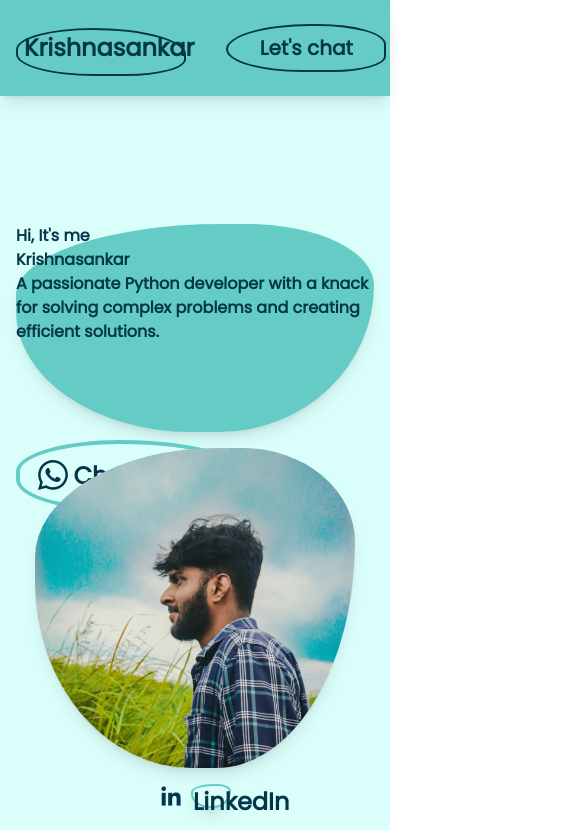
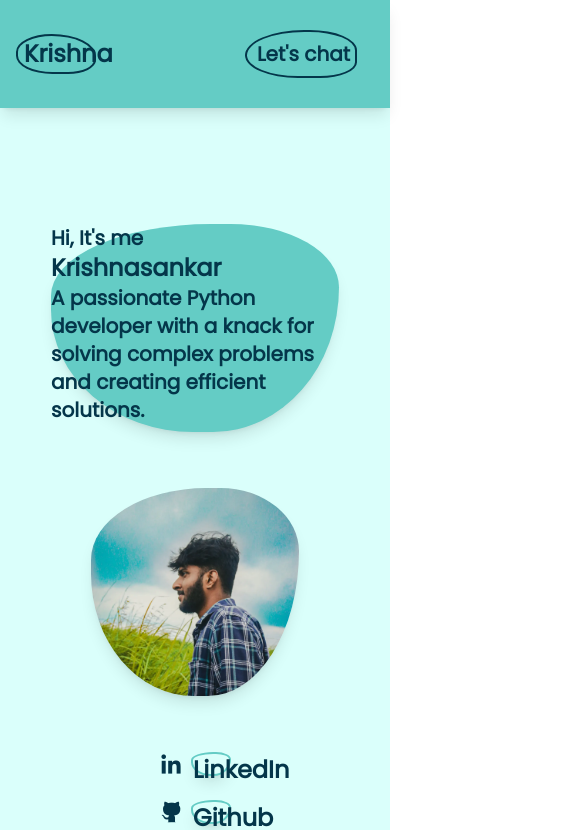
Before and after one commit to krishnasankarkk/krishnasankar-portfolio, a React (Vite) app: page / in a window 390 px wide. Shown: the top 830 px of the page, 585 px wide, since content can reach past the window. Built offline with nearby package versions, Linux system fonts and the light colour scheme.

Commit message:
responsiveness

```diff
--- a/src/components/About.jsx
+++ b/src/components/About.jsx
@@ -1,27 +1,27 @@
 function About() {
     return (
-        <div className="mt-52 w-full flex flex-col md:flex-row items-center justify-evenly p-4 gap-4" id="about">
-          <div className="flex flex-col bg-theme-1-3 xs:w-96 md:w-[40rem] h-52 rounded-tl-[55%] rounded-tr-[68%] rounded-bl-[56%] rounded-br-[43%] rounded-custom">
-            <span className="w-full font-extrabold xs:text-xl md:text-3xl">Hi, It&apos;s me <br />
-            <b className="md:text-5xl xs:text-3xl">Krishnasankar</b><br />
+        <div className="mt-52 w-full flex flex-col md:flex-row items-center justify-evenly p-4 gap-14" id="about">
+          <div className="flex flex-col bg-theme-1-3 w-72 xs:w-96 sm:w-[40rem] h-52 rounded-tl-[55%] rounded-tr-[68%] rounded-bl-[56%] rounded-br-[43%] rounded-custom">
+            <span className="w-full font-extrabold text-xl md:text-2xl lg:text-3xl">Hi, It&apos;s me <br />
+            <b className="text-2xl md:text-4xl lg:text-5xl">Krishnasankar</b><br />
             A passionate Python developer with a knack for solving complex problems and creating efficient solutions.<br />
             </span>
-            <a href="https://api.whatsapp.com/send?phone=917306310132" className="flex flex-row gap-1 w-60 h-auto items-center justify-center mt-24 bg-theme-1-4 border-4 border-theme-1-3 hover:border-theme-1-1 hover:bg-theme-1-3 p-4 rounded-tl-[45%] rounded-tr-[58%] rounded-bl-[46%] rounded-br-[43%] cursor-pointer xs:hidden">
+            <a href="https://api.whatsapp.com/send?phone=917306310132" className="hidden md:flex flex-row gap-1 w-60 h-auto items-center justify-center mt-24 bg-theme-1-4 border-2 border-theme-1-3 hover:border-theme-1-1 hover:bg-theme-1-3 p-4 rounded-tl-[45%] rounded-tr-[58%] rounded-bl-[46%] rounded-br-[43%] cursor-pointer">
               <img src="/whatsapp.png" alt="whatsapp" />
               <span className="font-bold text-2xl">Chat with me</span>
             </a>
           </div>
-          <img className="rounded-custom w-80 h-80 shadow-lg shadow-green" src="/profile.png" alt="Profile" />
-          <div className="flex flex-col gap-6 text-2xl">
+          <img className="rounded-custom w-52 h-52 xs:w-64 xs:h-64 shadow-lg shadow-green" src="/profile.png" alt="Profile" />
+          <div className="flex flex-col items-center justify-center gap-6 text-2xl">
             <a className="flex flex-row items-center justify-center gap-2 w-auto h-auto" href="https://linkedin.com/in/krishnasankar-k-k-a59455178/">
-              <img src="/linkedin.png" alt="linkedin" />
-              <span className="font-bold bg-theme-1-4 w-10 h-6 rounded-tl-[55%] rounded-tr-[68%] rounded-bl-[56%] rounded-br-[43%] rounded-custom cursor-pointer border-2 border-theme-1-3">LinkedIn</span></a>
+              <img className="w-auto h-auto md:w-10 md:h-10" src="/linkedin.png" alt="linkedin" />
+              <span className="block md:hidden lg:hidden xl:block font-bold bg-theme-1-4 w-10 h-6 rounded-tl-[55%] rounded-tr-[68%] rounded-bl-[56%] rounded-br-[43%] rounded-custom cursor-pointer border-2 border-theme-1-3">LinkedIn</span></a>
             <a className="flex flex-row items-center justify-center gap-2 w-auto h-auto" href="https://linkedin.com/in/krishnasankar-k-k-a59455178/">
-              <img src="/github.png" alt="github" />
-              <span className="font-bold bg-theme-1-4 w-10 h-6 rounded-tl-[55%] rounded-tr-[68%] rounded-bl-[56%] rounded-br-[43%] rounded-custom cursor-pointer border-2 border-theme-1-3">Github</span></a>
+              <img className="w-auto h-auto md:w-10 md:h-10" src="/github.png" alt="github" />
+              <span className="block md:hidden lg:hidden xl:block font-bold bg-theme-1-4 w-10 h-6 rounded-tl-[55%] rounded-tr-[68%] rounded-bl-[56%] rounded-br-[43%] rounded-custom cursor-pointer border-2 border-theme-1-3">Github</span></a>
             <a className="flex flex-row items-center justify-center gap-2 w-auto h-auto" href="https://www.instagram.com/artbykichu">
-              <img src="/instagram.png" alt="instagram" />
-              <span className="font-bold bg-theme-1-4 w-10 h-6 rounded-tl-[55%] rounded-tr-[68%] rounded-bl-[56%] rounded-br-[43%] rounded-custom cursor-pointer border-2 border-theme-1-3">Instagram</span></a>
+              <img className="w-auto h-auto md:w-10 md:h-10" src="/instagram.png" alt="instagram" />
+              <span className="block md:hidden lg:hidden xl:block font-bold bg-theme-1-4 w-10 h-6 rounded-tl-[55%] rounded-tr-[68%] rounded-bl-[56%] rounded-br-[43%] rounded-custom cursor-pointer border-2 border-theme-1-3">Instagram</span></a>
           </div>
         </div>
     )
--- a/src/components/Contact.jsx
+++ b/src/components/Contact.jsx
@@ -39,32 +39,32 @@ function Contact() {
 
 
     return (
-        <div className="w-full flex xs:flex-col flex-wrap md:flex-row items-center justify-evenly p-4 gap-24 mt-24" id="contact">
-          <div className="relative flex flex-col bg-theme-1-3 w-96 h-auto rounded-tl-[55%] rounded-tr-[68%] rounded-bl-[56%] rounded-br-[43%] rounded-custom">
-            <span className="w-[30rem] font-extrabold text-7xl z-10">Let&apos;s get <br /> in touch</span>
+        <div className="w-full flex flex-col lg:flex-row items-center justify-evenly p-4 gap-24 mt-24" id="contact">
+          <div className="relative flex flex-col bg-theme-1-3 w-full h-auto rounded-tl-[55%] rounded-tr-[68%] rounded-bl-[56%] rounded-br-[43%] rounded-custom">
+            <span className="font-extrabold text-5xl xs:text-7xl z-10">Let&apos;s get <br /> in touch</span>
             <span className="absolute -bottom-10 right-20 -z-0 flex flex-col bg-theme-1-4 opacity-65 border-2 border-theme-1-3 w-28 h-24 rounded-tl-[55%] rounded-tr-[68%] rounded-bl-[56%] rounded-br-[43%] rounded-custom"></span>
             <span className="font-bold text-4xl"><br />Say hello!</span>
-            <span className="font-bold text-xl text-theme-1-2"><br />Phone</span>
-            <a href="tel:917306310132" className="font-bold text-2xl cursor-pointer">+91 7306310132</a>
-            <span className="font-bold text-xl text-theme-1-2 "><br />Email</span>
-            <a href="mailto:krishnasankarofficial@gmail.com?subject=Subject%20of%20the%20Email&body=Hello%20there!" className="font-bold text-2xl z-50 cursor-pointer">krishnasankarofficial@gmail.com</a>
+            <span className="font-bold text-xs xs:text-xl text-theme-1-2"><br />Phone</span>
+            <a href="tel:917306310132" className="font-bold text-md xs:text-2xl cursor-pointer">+91 7306310132</a>
+            <span className="font-bold text-xs xs:text-xl text-theme-1-2"><br />Email</span>
+            <a href="mailto:krishnasankarofficial@gmail.com?subject=Subject%20of%20the%20Email&body=Hello%20there!" className="font-bold text-sm xs:text-2xl z-10 cursor-pointer">krishnasankarofficial@gmail.com</a>
             <br />
           </div>
-          <form ref={form} onSubmit={handleSubmit} className="flex flex-col gap-4">
+          <form ref={form} onSubmit={handleSubmit} className="w-full flex flex-col gap-4">
             <div className="flex flex-col text-2xl w-full items-start">
               <span className="font-bold">I&apos;m excited to hear from you.</span>
               <span className="font-bold">Let&apos;s start something special together.</span>
               <span className="font-bold">Call me for any query.</span>
             </div>
-            <div className="flex xs:flex-col md:flex-row text-xl w-full items-start gap-4 mt-10">
-              <input className="bg-transparent border-4 border-theme-1-3 p-4 rounded-2xl xs:w-full md:w-1/2"
+            <div className="flex flex-col xs:flex-row text-xl w-full items-start gap-4 mt-10">
+              <input className="bg-transparent border-4 border-theme-1-3 p-4 rounded-2xl w-full"
                 type="text"
                 name="user_name"
                 id="user_name"
                 value={username}
                 onChange={handlesetUsernameChange}
                 placeholder="Name"/>
-              <input className="bg-transparent border-4 border-theme-1-3 p-4 rounded-2xl xs:w-full md:w-1/2"
+              <input className="bg-transparent border-4 border-theme-1-3 p-4 rounded-2xl w-full"
                 type="email"
                 name="user_email"
                 id="user_email"
--- a/src/components/Navbar.jsx
+++ b/src/components/Navbar.jsx
@@ -23,11 +23,13 @@ function Navbar() {
     };
 
     return (
-        <div className="shadow-lg bg-theme-1-3 text-theme-1-1 fixed z-50 top-0 left-0 flex flex-row gap-8 p-6 w-full xs:justify-center md:justify-between items-center font-bold text-xl">
-            <Link to="home" className="relative text-2xl cursor-pointer" spy={true} smooth={true} offset={-150} duration={500} onClick={() => { handleClick(); setHomeClicked(true) }}>Krishnasankar
+        <div className="shadow-lg bg-theme-1-3 text-theme-1-1 fixed z-50 top-0 left-0 flex flex-row gap-8 p-6 w-full justify-between items-center font-bold text-xl">
+            <Link to="home" className="hidden sm:block relative text-2xl cursor-pointer" spy={true} smooth={true} offset={-150} duration={500} onClick={() => { handleClick(); setHomeClicked(true) }}>Krishnasankar
             <div className="absolute -top-1 -left-2 -z-10  bg-theme-1-3 border-2 border-theme-1-1 w-full h-12 rounded-tl-[55%] rounded-tr-[68%] rounded-bl-[56%] rounded-br-[43%]"></div></Link>
+            <Link to="home" className="sm:hidden relative text-2xl cursor-pointer" spy={true} smooth={true} offset={-150} duration={500} onClick={() => { handleClick(); setHomeClicked(true) }}>Krishna
+            <div className="absolute -top-1 -left-2 -z-10  bg-theme-1-3 border-2 border-theme-1-1 w-20 h-10 rounded-tl-[55%] rounded-tr-[68%] rounded-bl-[56%] rounded-br-[43%]"></div></Link>
             <div className="flex flex-row items-center justify-between gap-14">
-                <Link to="home" className="relative cursor-pointer hidden md:block" spy={true} smooth={true} offset={-150} duration={500} onClick={() => { handleClick(); setHomeClicked(true) }}  onMouseEnter={() => setHomeHovered(true)} onMouseLeave={() => setHomeHovered(false)}>Home
+                <Link to="home" className="relative cursor-pointer hidden lg:block" spy={true} smooth={true} offset={-150} duration={500} onClick={() => { handleClick(); setHomeClicked(true) }}  onMouseEnter={() => setHomeHovered(true)} onMouseLeave={() => setHomeHovered(false)}>Home
                     <span className={`absolute ${isHomeHovered | isHomeClicked ? 'block' : 'hidden'} bg-theme-1-4 -z-10 -top-2 -left-2 w-full h-10 rounded-tl-[55%] rounded-tr-[68%] rounded-bl-[56%] rounded-br-[43%] rounded-custom`}></span>
                 </Link>
                 <Link to="about" className="relative cursor-pointer hidden md:block" spy={true} smooth={true} offset={-150} duration={500} onClick={() => { handleClick(); setAboutClicked(true) }}  onMouseEnter={() => setAboutHovered(true)} onMouseLeave={() => setAboutHovered(false)}>About
@@ -42,7 +44,9 @@ function Navbar() {
                 <Link to="contact" className="relative cursor-pointer hidden md:block" spy={true} smooth={true} offset={-150} duration={500} onClick={() => { handleClick(); setContactClicked(true) }}  onMouseEnter={() => setContactHovered(true)} onMouseLeave={() => setContactHovered(false)}>Contact
                     <span className={`absolute ${isContactHovered | isContactClicked ? 'block' : 'hidden'} bg-theme-1-4 -z-10 -top-2 -left-2 w-full h-10 rounded-tl-[55%] rounded-tr-[68%] rounded-bl-[56%] rounded-br-[43%] rounded-custom`}></span>
                 </Link>
-                <a href="https://api.whatsapp.com/send?phone=917306310132" className="flex items-center p-4 text-md text-theme-1-1 cursor-pointer bg-theme-1-3 hover:bg-theme-1-4 border-2 border-theme-1-1 hover:border-theme-1-1 w-40 justify-center h-12 rounded-tl-[85%] rounded-tr-[68%] rounded-bl-[76%] rounded-br-[53%]">Let&apos;s chat</a>
+                <a href="https://api.whatsapp.com/send?phone=917306310132" className="flex items-center p-4 text-md text-theme-1-1 cursor-pointer relative">
+                <div className="absolute left-1 -z-50 bg-theme-1-3 hover:bg-theme-1-4 border-2 border-theme-1-1 hover:border-theme-1-1 w-28 justify-center h-12 rounded-tl-[85%] rounded-tr-[68%] rounded-bl-[76%] rounded-br-[53%]"></div>
+                Let&apos;s chat</a>
             </div>
         </div>
     )
--- a/src/components/Projects.jsx
+++ b/src/components/Projects.jsx
@@ -11,7 +11,7 @@ function Projects() {
     return (
         <div className="w-full h-auto flex flex-col items-center justify-center rounded-2xl relative gap-2 mt-24" id="projects">
           <span className="font-extrabold text-2xl underline mt-4">Portfolio</span>
-          <a href="https://github.com/krishnasankarkk/django-keralagram" className="flex xs:flex-col md:flex-row gap-4 xs:items-center md:items-start justify-center bg-theme-1-4 border-2 border-theme-1-3 w-auto h-auto rounded-2xl p-8 m-4 hover:bg-theme-1-3 hover:border-theme-1-1 cursor-pointer">
+          <a href="https://github.com/krishnasankarkk/django-keralagram" className="flex flex-col lg:flex-row gap-4 xs:items-center md:items-start justify-center bg-theme-1-4 border-2 border-theme-1-3 w-auto h-auto rounded-2xl p-8 m-4 hover:bg-theme-1-3 hover:border-theme-1-1 cursor-pointer">
             <img className="w-[40rem] h-auto rounded-2xl" src="/keralagram.png" alt="keralagram" />
             <span className="text-xl font-bold"><span className="flex flex-row gap-1 items-center justify-center text-2xl underline">Keralagram
               <img src="/external-link.png" alt="link" /></span> <br />
@@ -19,14 +19,14 @@ function Projects() {
               Django is a full stack framework written in python.
             </span>
           </a>
-          <a href="https://github.com/krishnasankarkk/kwikmart" className="flex xs:flex-col md:flex-row gap-4 xs:items-center md:items-start justify-center bg-theme-1-4 border-2 border-theme-1-3 w-auto h-auto rounded-2xl p-8 m-4 hover:bg-theme-1-3 hover:border-theme-1-1 cursor-pointer">
+          <a href="https://github.com/krishnasankarkk/kwikmart" className="flex flex-col lg:flex-row gap-4 xs:items-center md:items-start justify-center bg-theme-1-4 border-2 border-theme-1-3 w-auto h-auto rounded-2xl p-8 m-4 hover:bg-theme-1-3 hover:border-theme-1-1 cursor-pointer">
             <img className="w-[40rem] h-auto rounded-2xl" src="/kwikmart.png" alt="kwikmart" />
             <span className="text-xl font-bold"><span className="flex flex-row gap-1 items-center justify-center text-2xl underline">Kwikmart
               <img src="/external-link.png" alt="link" /></span> <br />
               An online shopping application crafted using django. <br />
             </span>
           </a>
-          <a href="https://github.com/krishnasankarkk/pygame-alien-invasion" className="flex xs:flex-col md:flex-row gap-4 xs:items-center md:items-start justify-center bg-theme-1-4 border-2 border-theme-1-3 w-auto h-auto rounded-2xl p-8 m-4 hover:bg-theme-1-3 hover:border-theme-1-1 cursor-pointer">
+          <a href="https://github.com/krishnasankarkk/pygame-alien-invasion" className="flex flex-col lg:flex-row gap-4 xs:items-center md:items-start justify-center bg-theme-1-4 border-2 border-theme-1-3 w-auto h-auto rounded-2xl p-8 m-4 hover:bg-theme-1-3 hover:border-theme-1-1 cursor-pointer">
             <img className="w-[40rem] h-auto rounded-2xl" src="/aliens.png" alt="Aliens" />
             <span className="text-xl font-bold"><span className="flex flex-row gap-1 items-center justify-center text-2xl underline">Alien Invasion
               <img src="/external-link.png" alt="link" /></span> <br />
```
